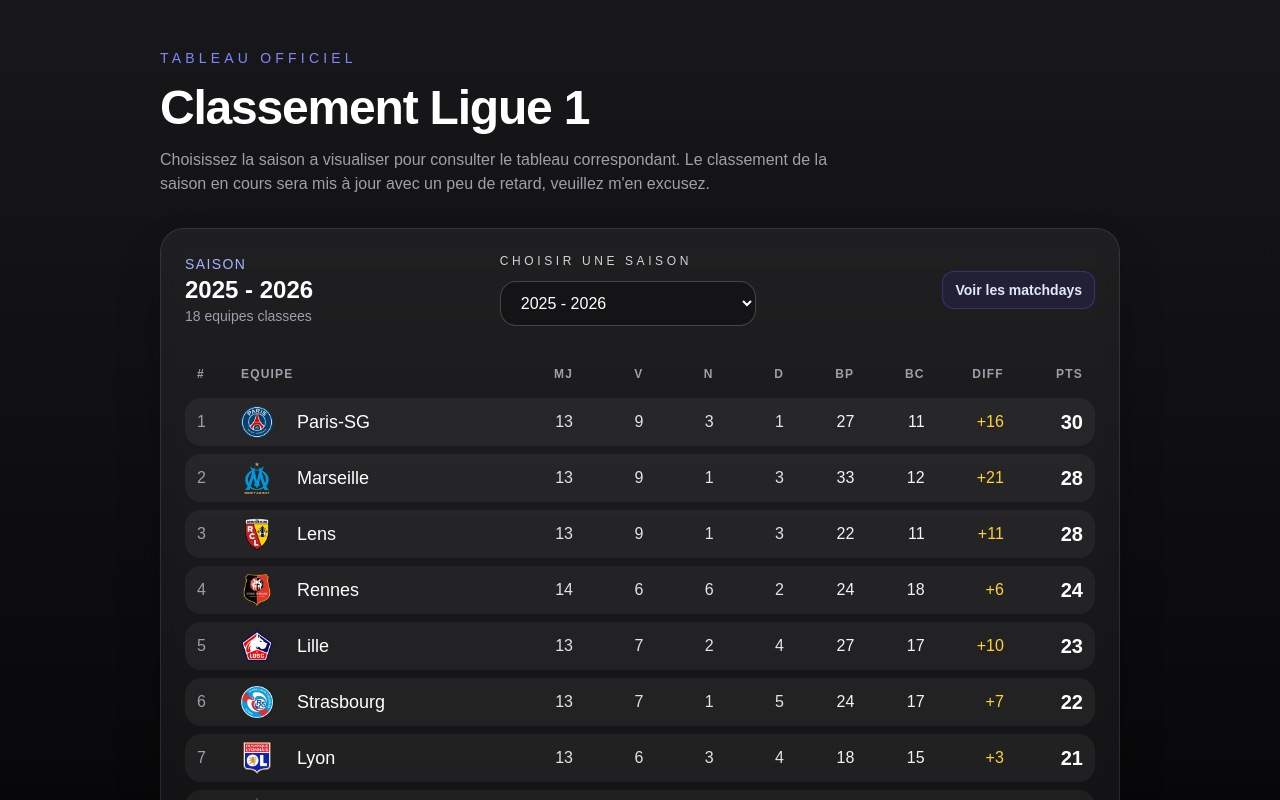
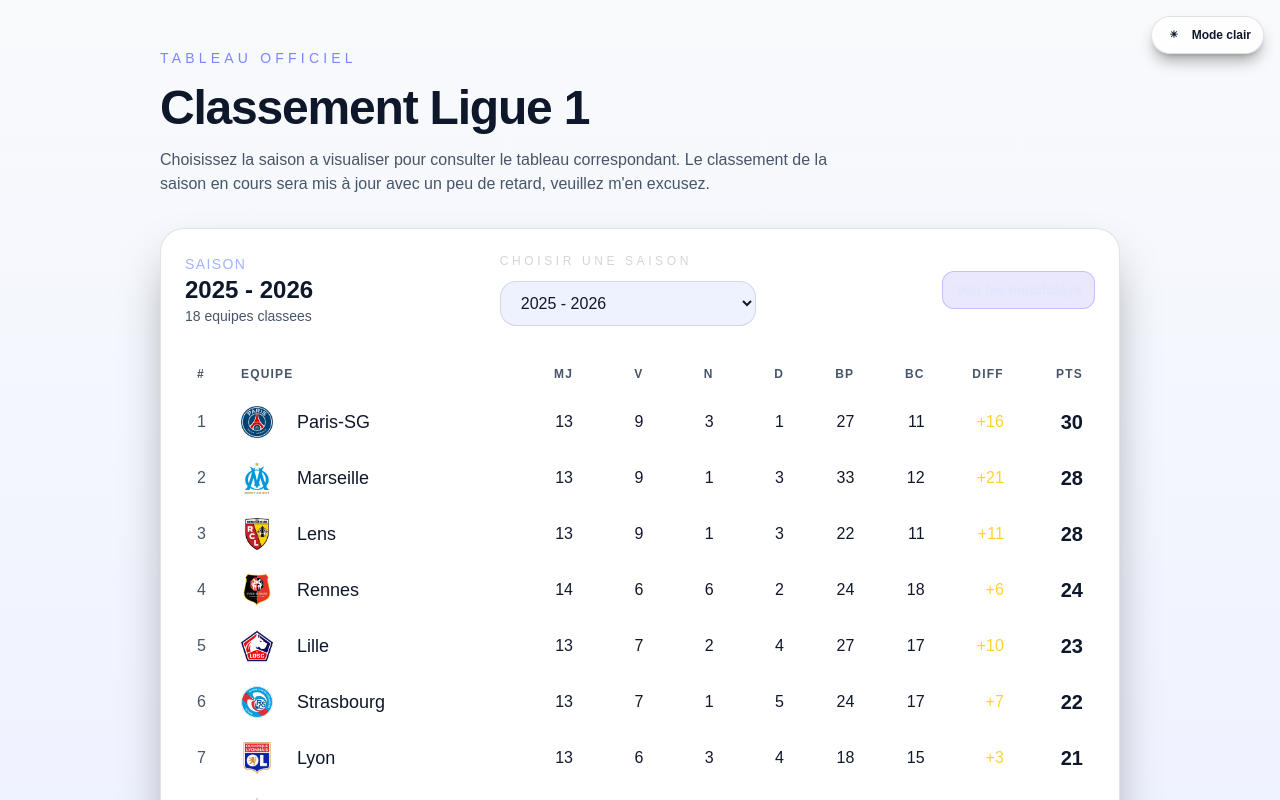
Before and after one commit to RichardFLW/OddsEngine, a Next.js app: page / in a window 1280 px wide. Shown: the top 800 px of the page. Built offline with nearby package versions, Linux system fonts and the light colour scheme.

Commit message:
theme sombre clair non fonctionnel

```diff
--- /dev/null
+++ b/app/components/ThemeToggle.tsx
@@ -0,0 +1,57 @@
+"use client";
+
+import { useEffect, useState } from "react";
+
+type Theme = "light" | "dark";
+
+const STORAGE_KEY = "odds-theme";
+
+function getPreferredTheme(): Theme {
+  if (typeof window === "undefined") return "dark";
+  const stored = window.localStorage.getItem(STORAGE_KEY) as Theme | null;
+  if (stored === "light" || stored === "dark") return stored;
+  const prefersLight = window.matchMedia("(prefers-color-scheme: light)").matches;
+  return prefersLight ? "light" : "dark";
+}
+
+export function ThemeToggle() {
+  const [theme, setTheme] = useState<Theme>("dark");
+
+  // Hydrate with user/system preference after mount to avoid SSR/client mismatch.
+  useEffect(() => {
+    const preferred = getPreferredTheme();
+    setTheme(preferred);
+  }, []);
+
+  useEffect(() => {
+    if (typeof document === "undefined") return;
+    const root = document.documentElement;
+    const body = document.body;
+    root.dataset.theme = theme;
+    body.dataset.theme = theme;
+    root.style.colorScheme = theme;
+    window.localStorage.setItem(STORAGE_KEY, theme);
+  }, [theme]);
+
+  const isLight = theme === "light";
+  const label = isLight ? "Mode clair" : "Mode sombre";
+
+  return (
+    <button
+      type="button"
+      aria-label={label}
+      aria-pressed={isLight}
+      onClick={() => setTheme(isLight ? "dark" : "light")}
+      data-theme={theme}
+      className="inline-flex items-center gap-2 rounded-full border border-white/20 bg-black/50 px-3 py-2 text-xs font-semibold text-white shadow-lg shadow-black/30 backdrop-blur transition hover:border-indigo-300 hover:bg-indigo-500/20 data-[theme=light]:bg-white/80 data-[theme=light]:text-slate-800"
+    >
+      <span
+        aria-hidden
+        className="grid h-5 w-5 place-items-center rounded-full bg-white/20 text-[10px]"
+      >
+        {isLight ? "☀" : "☾"}
+      </span>
+      <span className="whitespace-nowrap">{label}</span>
+    </button>
+  );
+}
--- a/app/globals.css
+++ b/app/globals.css
@@ -1,8 +1,23 @@
 @import "tailwindcss";
 
 :root {
-  --background: #020202;
-  --foreground: #f5f5f5;
+  --background: #020617;
+  --foreground: #f8fafc;
+  --muted: #cbd5e1;
+  --surface-1: rgba(255, 255, 255, 0.05);
+  --surface-2: rgba(255, 255, 255, 0.08);
+  --border: rgba(255, 255, 255, 0.12);
+  --page-bg: linear-gradient(180deg, #0b1220 0%, #05070d 50%, #000 100%);
+}
+
+[data-theme="light"] {
+  --background: #f8fafc;
+  --foreground: #0f172a;
+  --muted: #475569;
+  --surface-1: #ffffff;
+  --surface-2: #eef2ff;
+  --border: rgba(15, 23, 42, 0.12);
+  --page-bg: linear-gradient(180deg, #f8fafc 0%, #eef2ff 60%, #e2e8f0 100%);
 }
 
 @theme inline {
@@ -13,7 +28,48 @@
 }
 
 body {
-  background: #000;
+  background: var(--page-bg);
   color: var(--foreground);
   font-family: Arial, Helvetica, sans-serif;
+  transition: background 0.3s ease, color 0.3s ease;
 }
+
+[data-theme="light"] .bg-gradient-to-b {
+  background: var(--page-bg) !important;
+}
+
+[data-theme="light"] .bg-white\/5 {
+  background-color: var(--surface-1) !important;
+}
+
+[data-theme="light"] .bg-black\/30 {
+  background-color: var(--surface-2) !important;
+}
+
+[data-theme="light"] .bg-black\/40 {
+  background-color: var(--surface-2) !important;
+}
+
+[data-theme="light"] .border-white\/10,
+[data-theme="light"] .border-white\/20,
+[data-theme="light"] .border-white\/5 {
+  border-color: var(--border) !important;
+}
+
+[data-theme="light"] .text-white,
+[data-theme="light"] .text-zinc-100,
+[data-theme="light"] .text-zinc-200 {
+  color: var(--foreground) !important;
+}
+
+[data-theme="light"] .text-zinc-400 {
+  color: var(--muted) !important;
+}
+
+[data-theme="light"] .bg-indigo-600\/10 {
+  background-color: rgba(79, 70, 229, 0.12) !important;
+}
+
+[data-theme="light"] .hover\:bg-indigo-500\/20:hover {
+  background-color: rgba(79, 70, 229, 0.16) !important;
+}
--- a/app/layout.tsx
+++ b/app/layout.tsx
@@ -2,6 +2,7 @@
 import { Geist, Geist_Mono } from "next/font/google";
 import "./globals.css";
 import { Analytics } from "@vercel/analytics/next";
+import { ThemeToggle } from "./components/ThemeToggle";
 
 const geistSans = Geist({
   variable: "--font-geist-sans",
@@ -82,10 +83,14 @@
   children: React.ReactNode;
 }>) {
   return (
-    <html lang="fr">
+    <html lang="fr" data-theme="dark">
       <body
         className={`${geistSans.variable} ${geistMono.variable} antialiased`}
       >
+        <div className="fixed right-4 top-4 z-50">
+          {/* Client-side theme toggle */}
+          <ThemeToggle />
+        </div>
         {children}
         <Analytics />
       </body>
```
